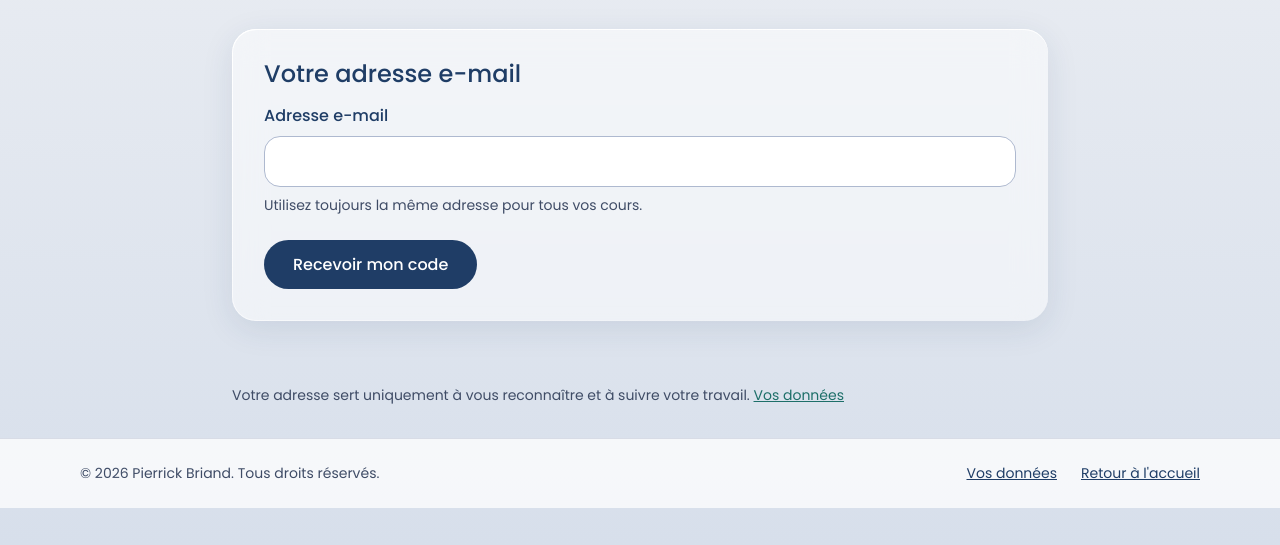
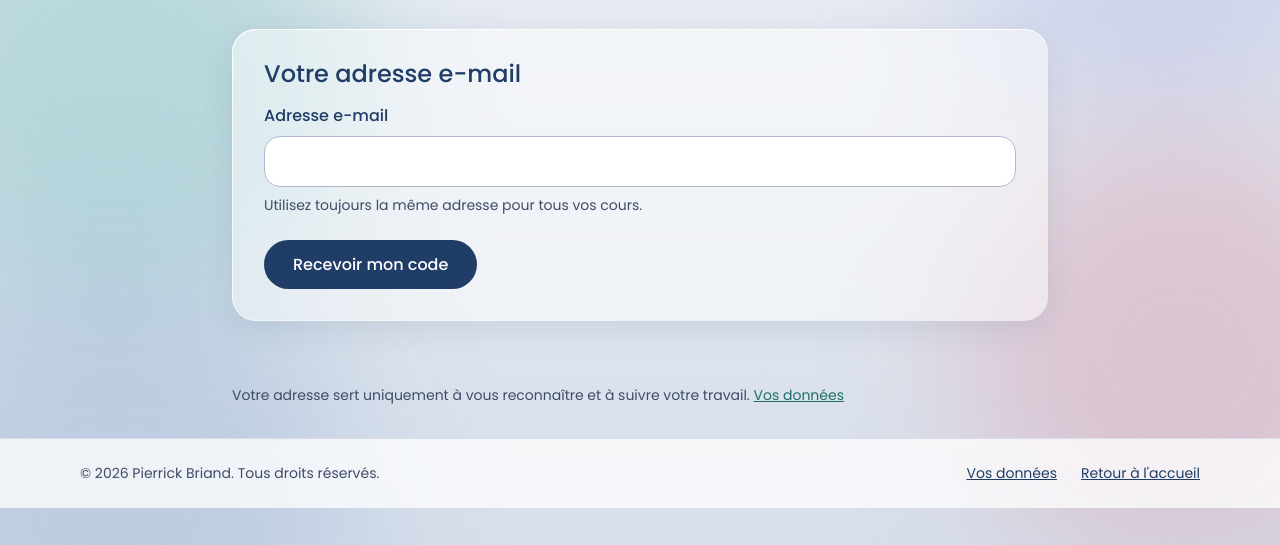
Before and after one commit to Pierrickbriand/cours, a plain HTML site: page compte.html in a window 1280 px wide. Shown: the part 255-800 px from the top of the page. Drawn offline with Linux system fonts and the light colour scheme.

Commit message:
Connexion et Mon compte : fond à halos de l'accueil (non publié, en attente de l'accord de Pierrick)
Co-Authored-By: Claude Fable 5.2 <noreply@anthropic.com>
Claude-Session: https://claude.ai/code/session_01SphGymGsbPmDtKesR2wzrM

```diff
--- a/compte.html
+++ b/compte.html
@@ -13,6 +13,7 @@
 <link rel="stylesheet" href="style.css">
 </head>
 <body class="page-legale page-connexion">
+<div class="taches taches-fixe" aria-hidden="true"><div class="tache"></div><div class="tache"></div><div class="tache"></div><div class="tache"></div></div>
 <header class="entete verre" style="background:rgba(20,33,59,.85);max-width:1120px;width:calc(100% - 32px)">
   <div class="entete-interieur">
     <a class="marque" href="/">
--- a/style.css
+++ b/style.css
@@ -131,6 +131,12 @@ h3{font-size:1.1875rem;line-height:1.3}
 .tache:nth-child(6){left:-120px;top:76%;background:#D9A0B0;animation-duration:35s;animation-direction:alternate-reverse}
 @keyframes flotte{from{transform:translate3d(0,0,0) scale(1)}to{transform:translate3d(36px,-28px,0) scale(1.1)}}
 .fond-page>*:not(.taches){position:relative;z-index:1}
+/* Pages « Connexion » et « Mon compte » : mêmes halos que l'accueil, fixes derrière le contenu (quatre, répartis sur la hauteur de l'écran). */
+.taches-fixe{position:fixed;z-index:-1}
+.taches-fixe .tache:nth-child(1){top:-8%}
+.taches-fixe .tache:nth-child(2){top:18%}
+.taches-fixe .tache:nth-child(3){top:48%}
+.taches-fixe .tache:nth-child(4){top:70%}
 
 /* ---------- Apparition au défilement ---------- */
 .js-reveal .reveal{opacity:0;transform:translateY(30px);transition:opacity .8s ease-out,transform .8s ease-out}
```
Also changed, not shown: connexion.html (+1 -0 lines).
